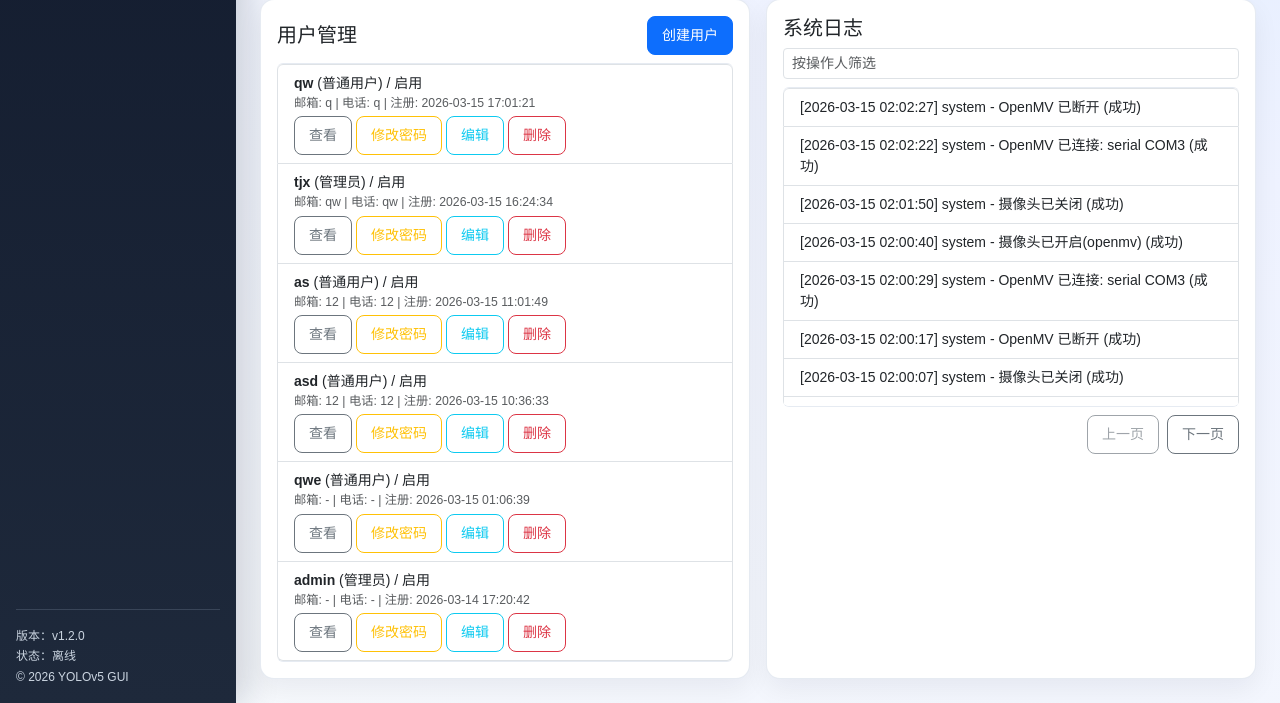
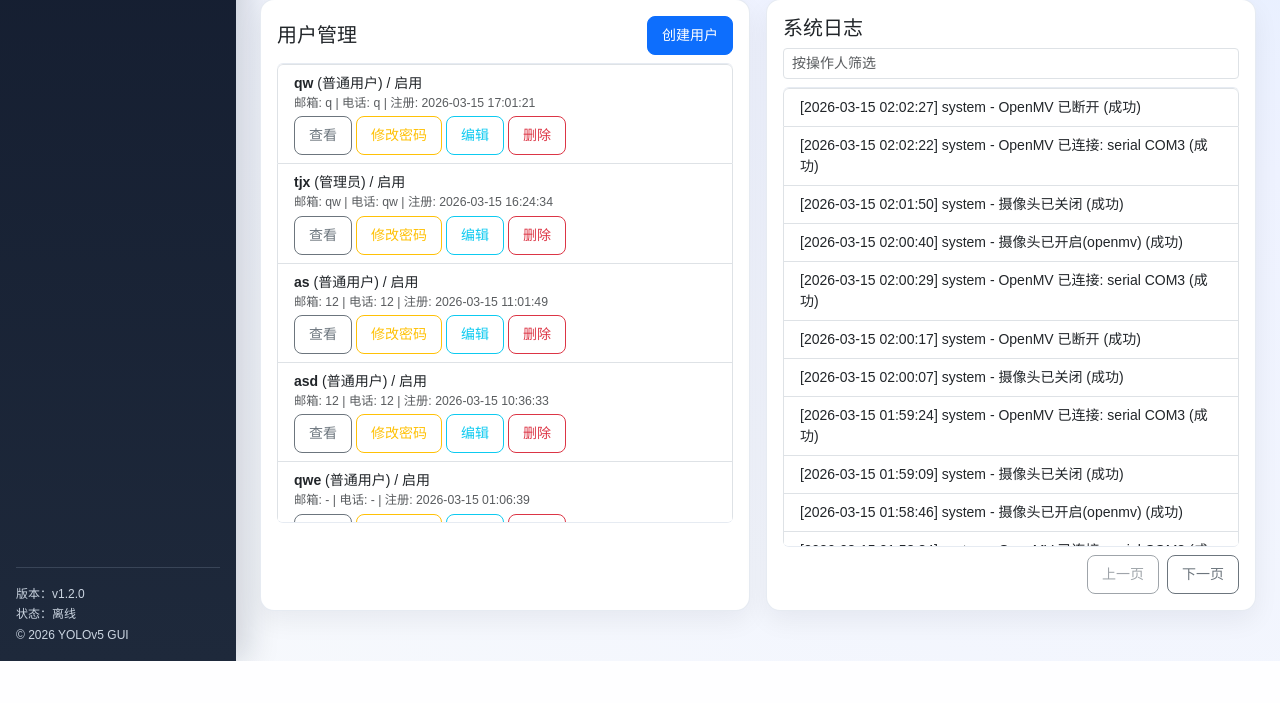
Before and after one commit to Y-coder-guru/GUI_YOLOv5, a Flask app: page /admin in a window 1280 px wide. Shown: the part 526-1229 px from the top of the page. After the commit the page ends 1187 px from the top, so only its background shows below. Run offline with Flask 3, Linux system fonts and the light colour scheme; a user stored in the database is signed in; data comes from the database, SQL or seed files in the repository; parts of the project's set-up code (start-up, migrations or seed data) failed here and were passed over.

Commit message:
Fix monitor config sync and improve history/admin scrolling layout

```diff
--- a/static/css/style.css
+++ b/static/css/style.css
@@ -168,7 +168,7 @@ body {
   background: #e2e8f0;
 }
 
-.log-scroll { max-height: 320px; overflow-y: auto; }
+.log-scroll { max-height: 460px; min-height: 460px; overflow-y: auto; }
 .operator-filter { min-width: 180px; }
 .uniform-btn { min-width: 96px; min-height: 36px; display: inline-flex; align-items: center; justify-content: center; }
 .monitor-actions .uniform-btn { flex: 1 1 calc(25% - 0.5rem); min-width: 120px; }
@@ -225,6 +225,18 @@ body {
   overflow-y: auto;
   border-radius: 10px;
 }
+.history-table-scroll thead th {
+  position: sticky;
+  top: 0;
+  z-index: 2;
+  background: #fff;
+}
+
+.admin-scroll-list {
+  max-height: 460px;
+  min-height: 460px;
+  overflow-y: auto;
+}
 
 @keyframes fadeSlideIn { from { opacity: 0; transform: translateY(8px);} to { opacity: 1; transform: translateY(0);} }
 
--- a/static/js/history.js
+++ b/static/js/history.js
@@ -67,7 +67,7 @@ async function loadHistory() {
   });
 
   const totalPage = Math.max(1, Math.ceil(lastTotal / pageSize));
-  pageInfo.textContent = `共 ${lastTotal} 条（每页 ${pageSize} 条，可滚动查看），当前第 ${page}/${totalPage} 页`;
+  pageInfo.textContent = `共 ${lastTotal} 条，当前第 ${page}/${totalPage} 页，每页 ${pageSize} 条`;
 }
 
 document.getElementById('searchBtn').onclick = () => { page = 1; loadHistory(); };
--- a/templates/admin.html
+++ b/templates/admin.html
@@ -34,7 +34,7 @@
         <h5 class="mb-0">用户管理</h5>
         <button class="btn btn-sm btn-primary" id="openCreateUser">创建用户</button>
       </div>
-      <ul class="list-group" id="userList"></ul><div id="userEmpty" class="small text-muted mt-2 d-none">暂无用户数据</div>
+      <ul class="list-group admin-scroll-list" id="userList"></ul><div id="userEmpty" class="small text-muted mt-2 d-none">暂无用户数据</div>
     </div>
   </div>
   <div class="col-lg-6">
```
Also changed, not shown: static/js/monitor.js (+13 -2 lines).
